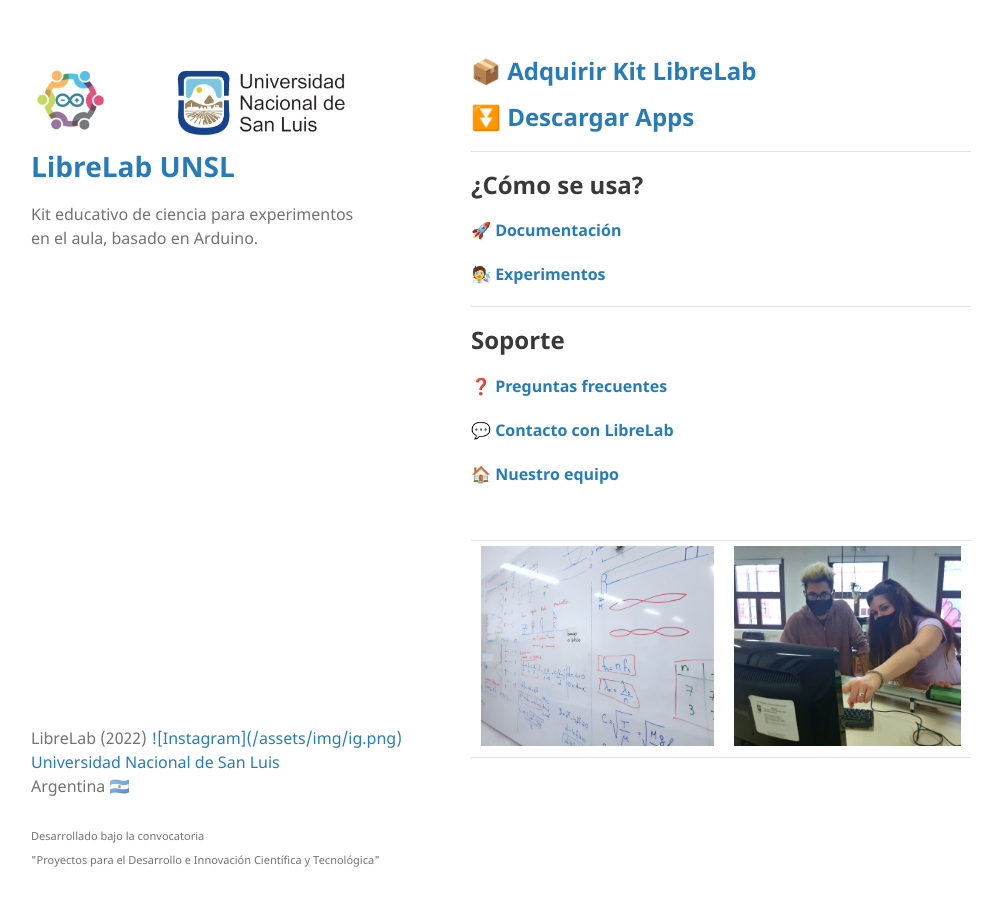
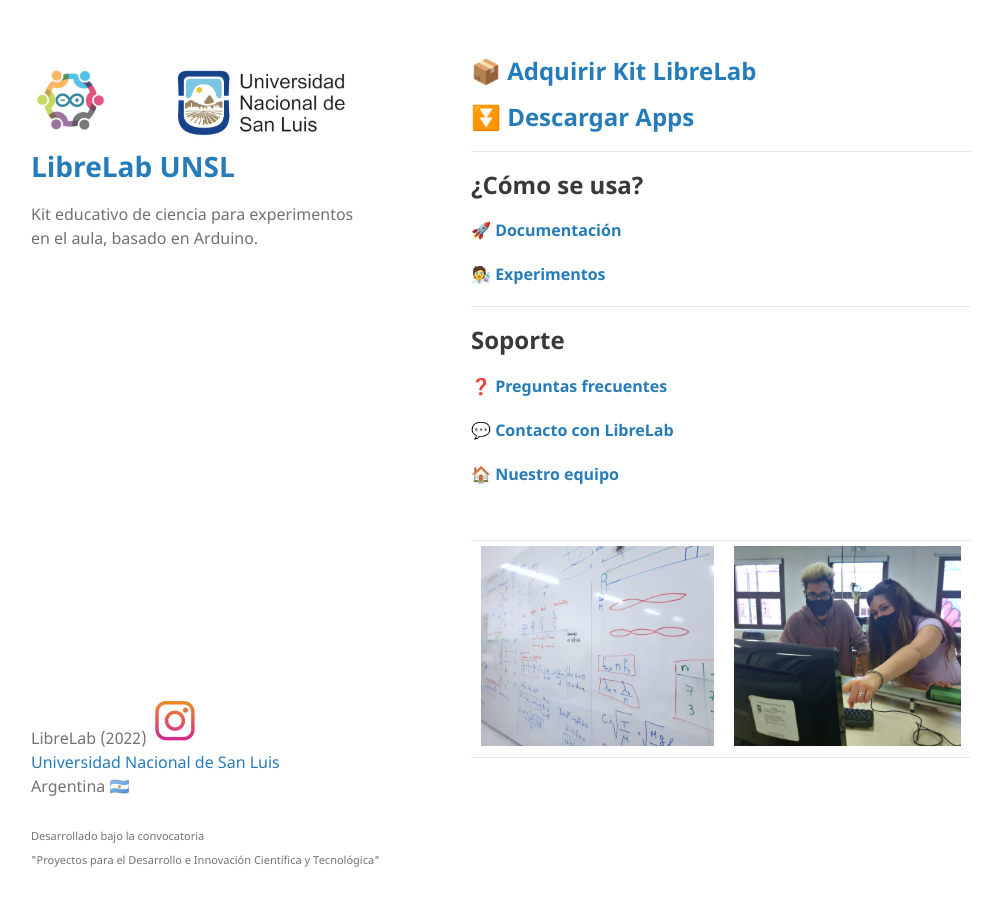
Before and after one commit to labunsl/labunsl.github.io, a Jekyll site: the page built from index.md, in a window 1280 px wide. Shown: the whole page, without its empty margins (119-1121 px from the left). Built offline with Jekyll 4.4.1, drawn with Linux system fonts in a browser that asks for light colours.

Commit message:
Update default.html

```diff
--- a/_layouts/default.html
+++ b/_layouts/default.html
@@ -35,7 +35,7 @@
 
       </section>
       <footer>
-	LibreLab (2022) <a href="https://instagram.com/librelab.unsl">![Instagram](/assets/img/ig.png)<br></a>
+	LibreLab (2022) <a href="https://instagram.com/librelab.unsl"><img src="/assets/img/ig.png" alt="Instagram"><br></a>
 	<a href="http://unsl.edu.ar">Universidad Nacional de San Luis</a><br>
 	Argentina 🇦🇷<br><br>
 	<small>Desarrollado bajo la convocatoria<br>
```
